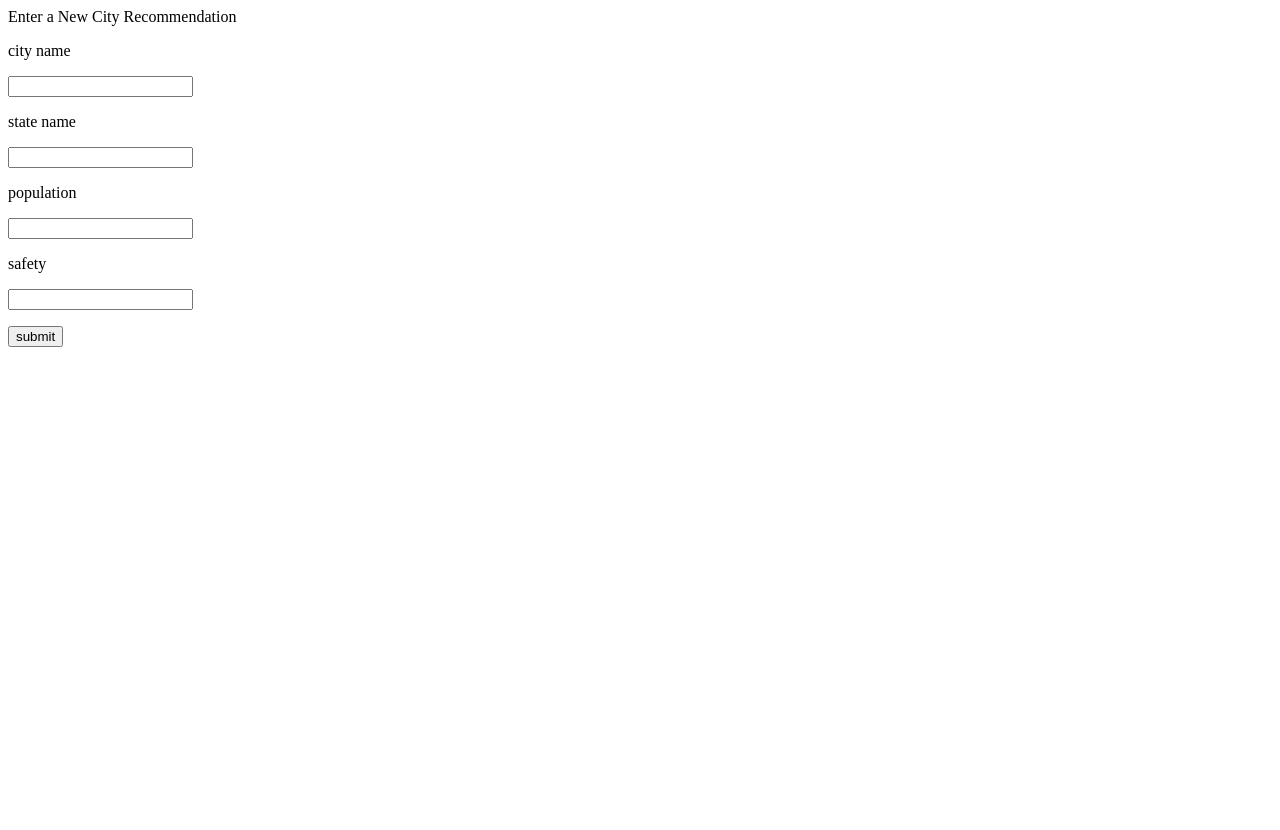
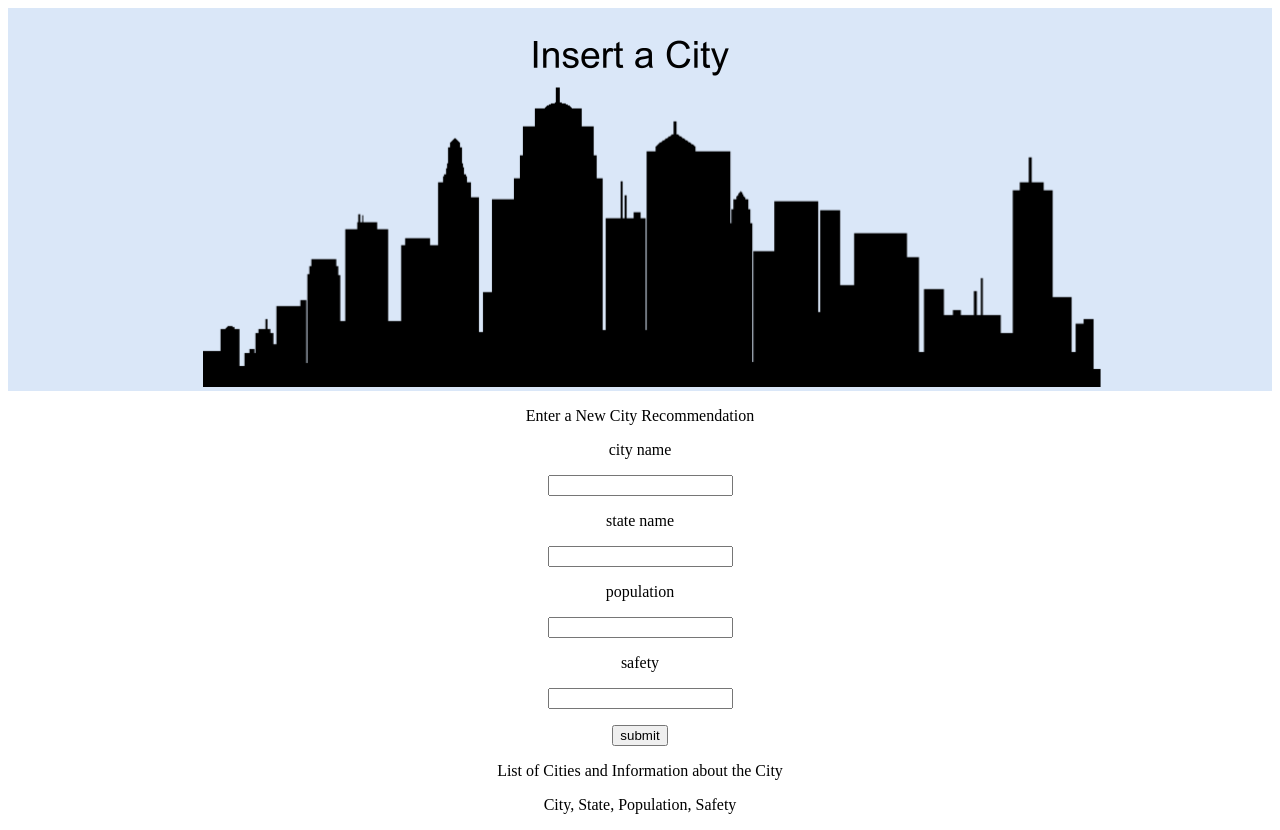
Before and after one commit to KannanAnjali/whatsthemove_cs348, a Flask app: page /cities in a window 1280 px wide. Before the commit the page ends 347 px from the top, so only its background shows below. Run offline with Flask 2, Linux system fonts and the light colour scheme; data that the repository does not hold is empty.

Commit message:
cities UI and adding the cities on the bottom

```diff
--- a/application.py
+++ b/application.py
@@ -203,20 +203,35 @@ def state():
 
 @application.route('/cities', methods=['POST', 'GET'])
 def city():
+    cur.execute('select * from city')
+    cities_info = cur.fetchall()
+    values = []
+    for i in cities_info:
+        i = str(i)
+        i = i.replace('(', '')
+        i = i.replace(')', '')
+        i = i.replace('\'', '')
+        i = i.replace(' ', '')
+        i = i.split(',')
+        values.append(i)
+    cities_info = values
+    print(cities_info)
     if request.method == 'POST':
         city_name = request.form['city_name']
         cur.execute('select count(*) from city')
-        city_id = cur.fetchone()[0]
+        city_id = cur.fetchone()[0] + 1
         print(city_id)
         state_name = request.form['state_name']
         population = request.form['population']
         safety = request.form['safety']
         query = "INSERT INTO city (city_id, name, state_name, population, safety) VALUES ({0}, '{1}', '{2}', {3}, {4})".format(
             city_id, city_name, state_name, population, safety)
-        print(query)
         cur.execute(query)
         conn.commit()
-    return render_template("cities.html")
+        cur.execute('select * from city')
+        cities_info = cur.fetchall()
+
+    return render_template("cities.html", cities_info = cities_info)
 
 
 if __name__ == '__main__':
--- a/templates/cities.html
+++ b/templates/cities.html
@@ -1,6 +1,10 @@
 <html>
-
-<body>
+    <div class="container">
+    <div class="row" style = 'background-color:#DAE7F8; text-align:center;'>
+        <img  src="{{url_for('static', filename='uscities.png')}}">
+    </div>
+</div>
+<body style = 'text-align:center;'>
     <form action="/cities" method="post">
         <p>Enter a New City Recommendation</p>
         <label for="city_name">city name</label>
@@ -13,6 +17,11 @@
         <p><input type="number" name="safety" /></p>
         <p><input type="submit" value="submit" /></p>
     </form>
+    <p>List of Cities and Information about the City</p>
+    <p>City, State, Population, Safety</p>
+    {% for j in cities_info %}
+        <p>{{j[1]}}, {{j[2]}}, {{j[3]}}, {{j[4]}}</p>
+    {% endfor %}
 </body>
 
 </html>
```
Also changed, not shown: static/uscities.png (added).
